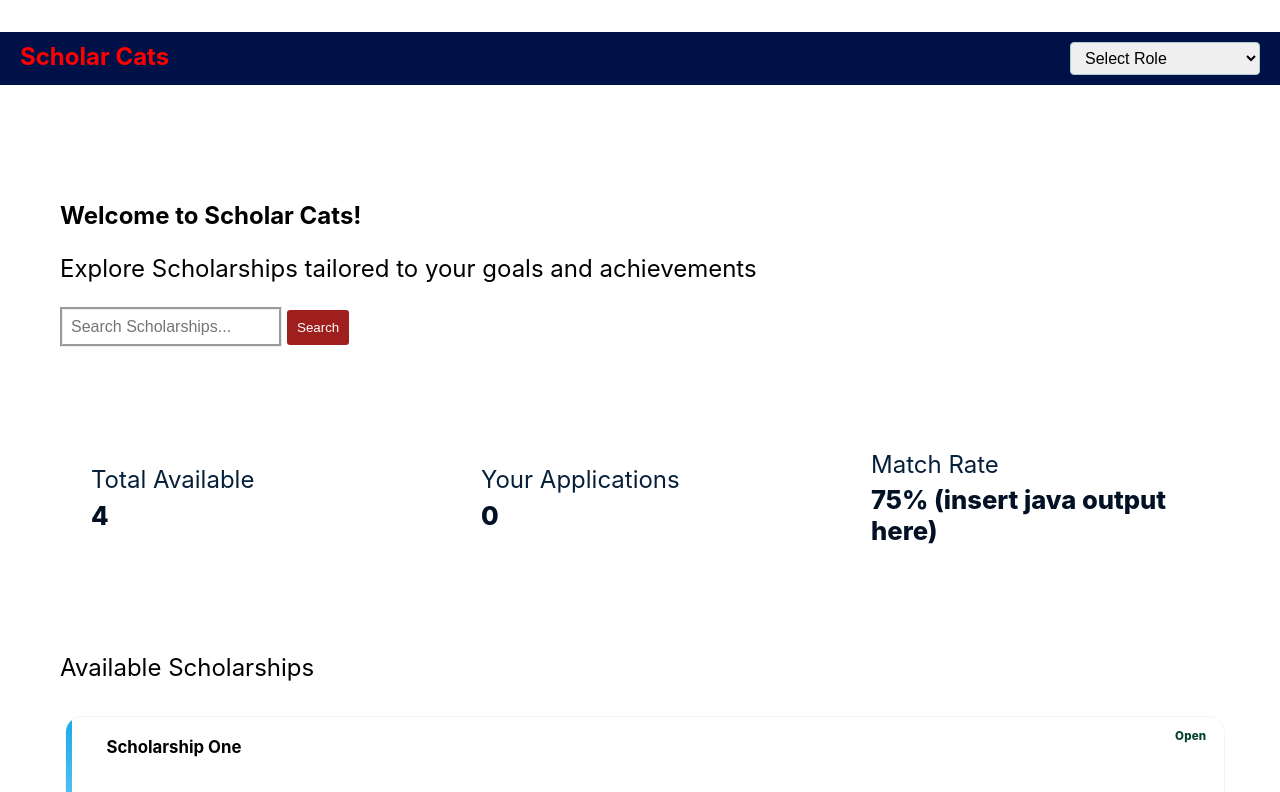
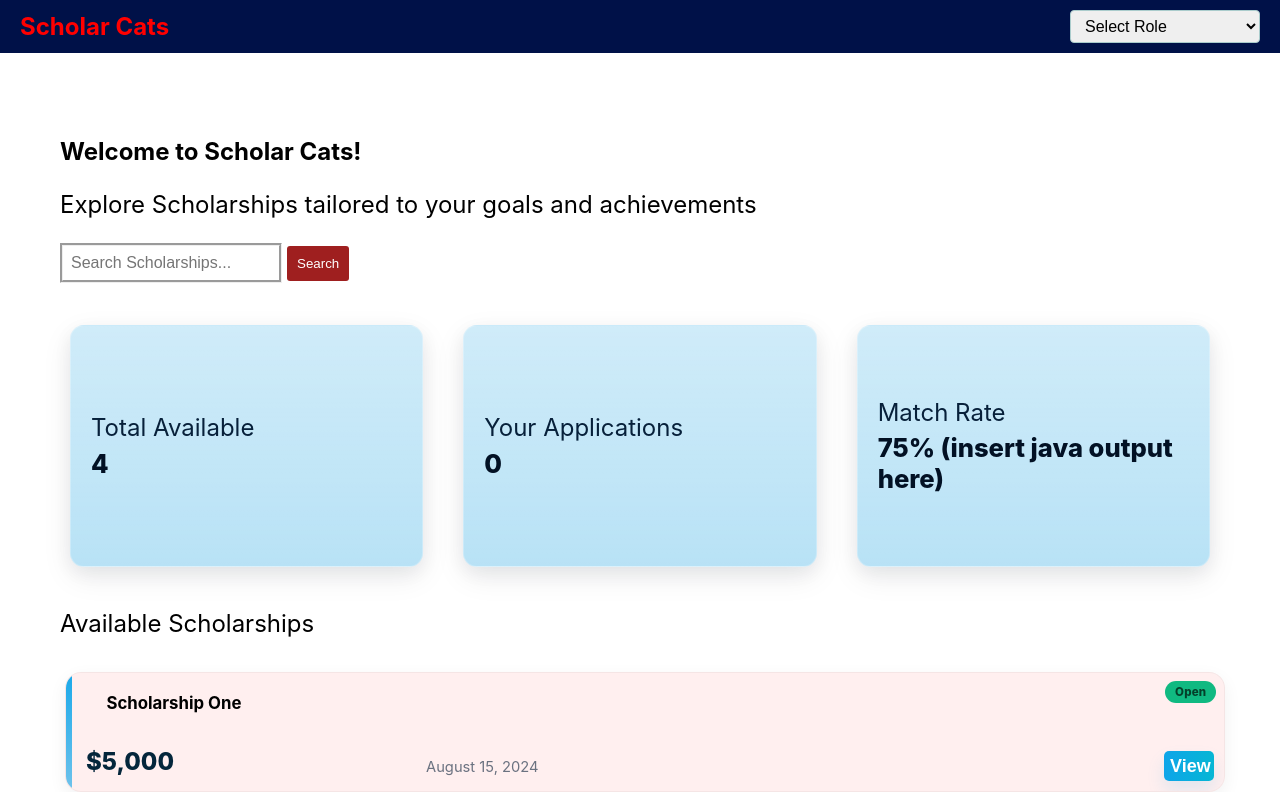
Before and after one commit to MasonNjos/SFWE301, a React (Create React App) app in the folder FrontEnd/: page /student in a window 1280 px wide. Shown: the top 792 px of the page. Built offline with nearby package versions, Linux system fonts and the light colour scheme.

Commit message:
updated student page

```diff
--- a/FrontEnd/src/pages/styles/StudentPage.css
+++ b/FrontEnd/src/pages/styles/StudentPage.css
@@ -1,12 +1,18 @@
-.App {
-min-height : 100vh;
-display: flex;
-flex-direction: column;
+/* Container */
+:root{
+  --bg: #ffe7e7a4;
+  --card-accent: #89CFF0;
+  --muted: #6b7280;
+  --shadow-1: 0 6px 18px rgba(15, 23, 42, 0.06);
+  --shadow-2: 0 10px 30px rgba(15, 23, 42, 0.08);
+  --accent: #0ea5e9;
+  --success: #10b981;
+  --danger: #ef4444;
+  --soon: #f59e0b;
 }
 
-.top-bar {
-  background-color: #001148;
-  color: white;
+/* Container */
+.Top-Horziontal-Boxes {
   display: flex;
   gap: 1.25rem;
   margin: 2rem 0;
```
